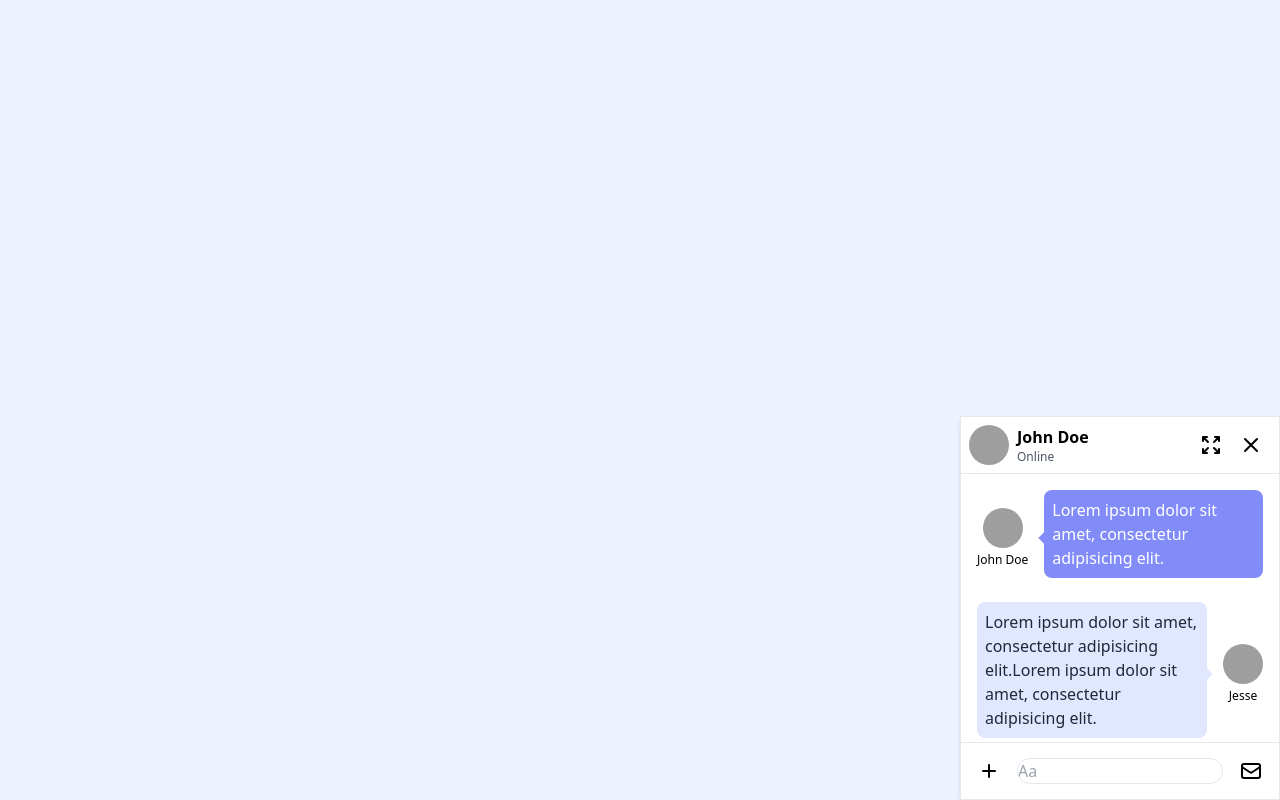
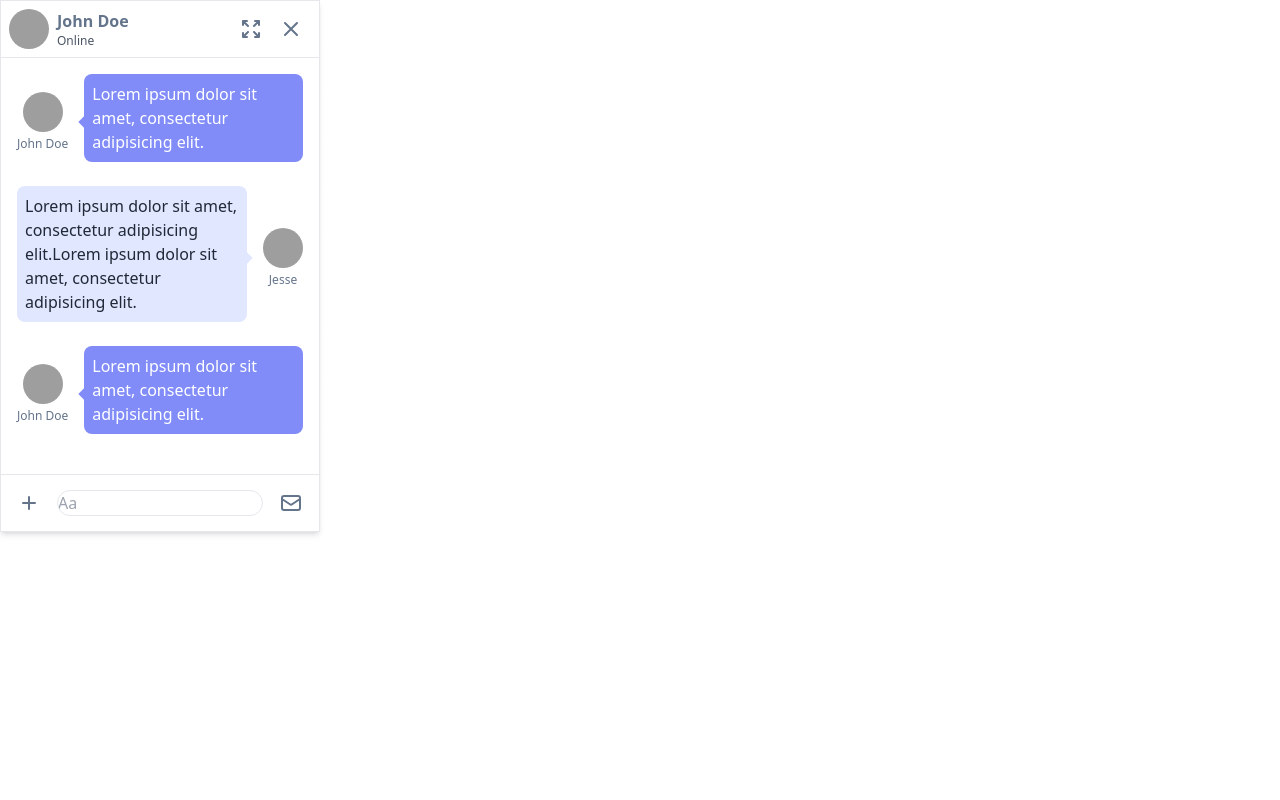
Before and after one commit to sebyandu/nexts-docker, a Next.js app: page / in a window 1280 px wide. Built offline with nearby package versions, Linux system fonts and the light colour scheme; grey boxes are pictures that could not be loaded.

Commit message:
Iframe in progress

```diff
--- a/app/layout.tsx
+++ b/app/layout.tsx
@@ -1,18 +1,20 @@
-import './globals.css'
+import './globals.css';
 
 export const metadata = {
   title: 'Create Next App',
   description: 'Generated by create next app',
-}
+};
 
 export default function RootLayout({
   children,
 }: {
-  children: React.ReactNode
+  children: React.ReactNode;
 }) {
   return (
-    <html lang="en">
-      <body>{children}</body>
+    <html lang='en' className='dark'>
+      <body className='overflow-hidden bg-white text-slate-500 antialiased dark:bg-slate-900 dark:text-slate-400'>
+        {children}
+      </body>
     </html>
-  )
+  );
 }
--- a/app/page.tsx
+++ b/app/page.tsx
@@ -2,10 +2,9 @@
 
 export default function Home() {
   return (
-    <div className='flex min-h-screen flex-col items-end justify-end bg-indigo-50'>
-      {/* <!-- chat box --> */}
+    // <div className='flex min-h-screen flex-col items-end justify-end'>
 
-      <div className='flex h-96 w-80 flex-col border bg-white shadow-md'>
+    <div className='flex h-100 w-80 flex-col border bg-white shadow-md'>
       <div className='flex items-center justify-between border-b p-2'>
         {/* <!-- user info --> */}
         <div className='flex items-center'>
@@ -88,9 +87,7 @@
             </a>
           </div>
           <div className='relative mb-2 flex-1 rounded-lg bg-indigo-400 p-2 text-white'>
-              <div>
-                Lorem ipsum dolor sit amet, consectetur adipisicing elit.
-              </div>
+            <div>Lorem ipsum dolor sit amet, consectetur adipisicing elit.</div>
 
             {/* <!-- arrow --> */}
             <div className='absolute left-0 top-1/2 h-2 w-2 -translate-x-1/2 rotate-45 transform bg-indigo-400'></div>
@@ -145,9 +142,7 @@
             </a>
           </div>
           <div className='relative mb-2 flex-1 rounded-lg bg-indigo-400 p-2 text-white'>
-              <div>
-                Lorem ipsum dolor sit amet, consectetur adipisicing elit.
-              </div>
+            <div>Lorem ipsum dolor sit amet, consectetur adipisicing elit.</div>
 
             {/* <!-- arrow --> */}
             <div className='absolute left-0 top-1/2 h-2 w-2 -translate-x-1/2 rotate-45 transform bg-indigo-400'></div>
@@ -218,8 +213,5 @@
         {/* <!-- end chat send action --> */}
       </div>
     </div>
-
-      {/* <!-- end chat box --> */}
-    </div>
   );
 }
```
Also changed, not shown: guest-app/styles.local.css (added, +10 -0 lines). Lines whose indentation alone changed are shown as unchanged.
